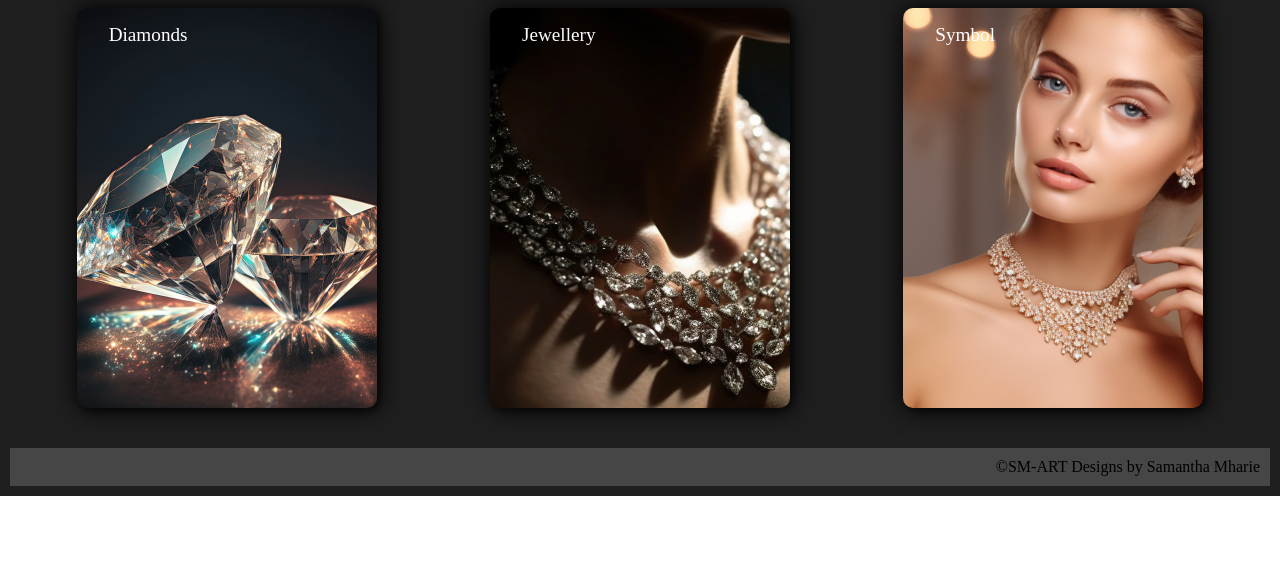
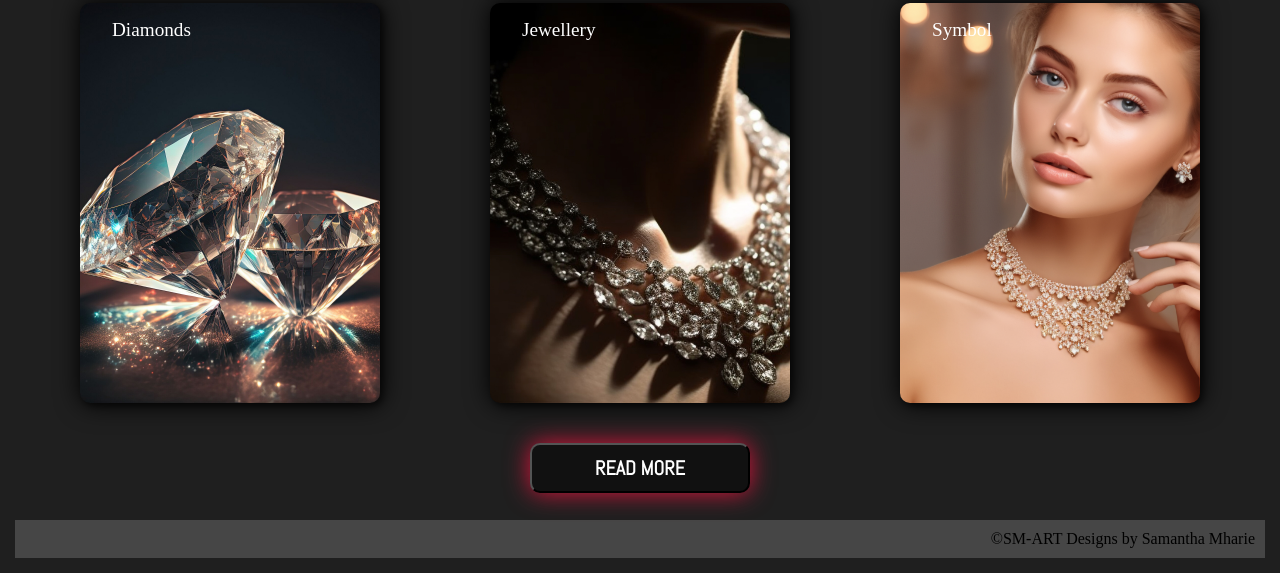
Before and after one commit to Sammikins31/Responsive-Crystal-FINAL, a plain HTML site: page index.html in a window 1280 px wide. Shown: the part 1511-2084 px from the top of the page. Before the commit the page ends 2007 px from the top, so only its background shows below. Drawn offline with Linux system fonts and the light colour scheme.

Commit message:
updated 29/10

```diff
--- a/css/style.css
+++ b/css/style.css
@@ -9,7 +9,10 @@
 .html,
 .body {
     width: 100%;
-    height: 100%;
+    height: 100vh;
+    display: flex;
+    justify-content: center;
+    align-items: center;
 }
 
 .img {
@@ -73,14 +76,28 @@
     }
 }
 
-
 .body {
     /* Padding is set to em so it stays proportionate to the scailing of the font-size */
     padding: 1em;
     /* Font-size is set to rem to make it responsive */
     font-size: 1rem;
 }
+/* Home icon */
+#home-icon{
+    display: flex;
 
+}
+#logo {
+    width: 40px;
+    height: 40px;
+    position: absolute;
+    display: inline-block;
+    left: 20px;
+    filter: drop-shadow(10px 10px 30px rgb(252, 137, 5));
+    align-items: center;
+}
+
+/* The main container */
 .container {
     background-color: rgb(31, 31, 31);
     max-width: auto;
@@ -1296,3 +1313,98 @@
     min-width: 300px;
     max-width: 380px;
 }
+/* READ MORE BUTTON */
+
+.glow-hover h2{
+    font-family: 'Abel', sans-serif;
+    text-transform: uppercase;
+}
+
+.glow-hover {
+    width: 220px;
+    height: 50px;
+    outline: none;
+    /* The colour of the text 'Read More' */
+    color: #fff;
+    background: #111;
+    cursor: pointer;
+    position: relative;
+    /* z-index controls the stacking order of overlapping elements on page, so to ensure that there are no overlapping elements is to set to 0 */
+    z-index: 0;
+    /* Rounded edges */
+    border-radius: 10px;
+    /* Set to em to adjust without breaking the design layout */
+    margin-bottom: 2em;
+    /* Adding a drop shadow to make it look more within the theme by creating a flow shadow effect */
+    filter: drop-shadow(0 0 0.75rem crimson);
+}
+/* Before the glow hover effect */
+.glow-hover:before {
+    /* A content property is used as a pseudo-selector, for before and after pseudo elements to insert generated content */
+    /* In this case I do not need any content so this is an "invisble element" to this style which I can still style it with an empty string */
+    /* Using the content property with an empty value or no value is a common practice for inserting decorative or spacing elements using pseudo-elements without adding visible content. */
+    /* without this empty value content, the glow hover action will not work */
+    content: '';
+    /* Creating a rainbow effect */
+    background: linear-gradient(45deg, #ff0000, #ff7300, #fffb00, #48ff00, #00ffd5, #002bff, #7a00ff, #ff00c8, #ff0000);
+    /* Absolutely positioned */
+    position: absolute;
+    top: -2px;
+    left:-2px;
+    background-size: 400%;
+    /* z-index property is used to control the stacking order of the positioned elements */
+    /* Making it stacked underneath the main glow-hover button which has a higher positive value of 0 so therefore this z-index is value of -1*/
+    z-index: -1;
+    /* Blur effect */
+    filter: blur(5px);
+    /* Set calculations to specify values of width and height of button element with the result of more than one numeric values */
+    /* the glow-hover:before will always have a width and height that is 4px more than 100% of its parent width and height */
+    width: calc(100% + 4px);
+    height: calc(100% + 4px);
+    /* Making the animation glow effect perform a linear style with a repeat of infinity */
+    animation: glowing 20s linear infinite;
+    /* Setting the opacity to 0 so the animation linear glow is hidden before any action of hover/click */
+    opacity: 0;
+    /* Transition rules */
+    transition: opacity 0.3s ease-in-out;
+    /* Rounded edges */
+    border-radius: 10px;
+}
+/* Activating the glow-hover effect */
+.glow-hover:active {
+    /* Text 'Read More' colour */
+    color: #ffffff
+}
+/* Using a Pseudo-class selector to select elements that are in a specific state -> hover */
+/* Pseudo class(:active -> selects the active link) and follow by an :after selector	*/
+.glow-hover:active:after {
+    /* When actively clicked and after click action, the background colour becomes transparent */
+    background-color: transparent;
+}
+/* Pseudo classes ( :hover -> Selects links on mouse over) and follow by a :before selector*/
+.glow-hover:hover:before {
+    /* Making the glow hover effect visible since the glow-hover:before is hidden */
+    opacity: 1;
+}
+
+.glow-hover:after {
+/* Making it stacked underneath the main glow-hover button which has a higher positive value of 0 so therefore this z-index is value of -1*/
+/* Both z-index is set to -1 on both .glow-hover:before and .glow-hover:after */
+    z-index: -1;
+    /* Using the content property with an empty value or no value is a common practice for inserting decorative or spacing elements using pseudo-elements without adding visible content */
+    content: '';
+    position: absolute;
+    width: 100%;
+    height: 100%;
+    left: 0;
+    top: 0;
+    /* Rounded edges */
+    border-radius: 10px;
+}
+
+
+@keyframes glowing {
+    0% { background-position: 0 0; }
+    50% { background-position: 400% 0; }
+    100% { background-position: 0 0; }
+}
--- a/index.html
+++ b/index.html
@@ -7,6 +7,8 @@
     <title>Responsive Crystal</title>
     <!-- STYLESHEET -->
     <link rel="stylesheet" href="css/style.css">
+    <!-- FAVICON -->
+    <link rel="icon" type="image/x-icon" href="images/favicon.ico">
     <!-- Custom Fonts -->
     <link rel="preconnect" href="https://fonts.googleapis.com">
     <link rel="preconnect" href="https://fonts.gstatic.com" crossorigin>
@@ -21,6 +23,11 @@
         <div class="header-container">
             <h1 class="neon-text">Crystal Facts</h1>
             <h3 class="neon-text2">A shine to this world</h3>
+            <div id="home-icon">
+                <div class="logo-container">
+                    <img id="logo" src="images/favicon.ico">
+                </div>
+
         </div>
         <!-- Intro-container-> the container for the sub text intro of page -->
         <div class="intro-container">
@@ -379,6 +386,15 @@
             </div>
             <!-- End of row -->
         </div>
+        <!-- Button -->
+<div>
+    <div class="button-container">
+        <button class="glow-hover" type="button"> <h2>Read More</h2></button>
+        <a href="#"> </a>
+    </div>
+</div>
+
+
         <!-- Footer  -->
         <div id="footer">
             <p>©SM-ART Designs by Samantha Mharie</p>
```
Also changed, not shown: images/facebook-icoon.png (added), images/favicon.ico (added), images/github-icon.png (added), images/instagram-icon.png (added), images/mail-icon.png (added), images/twitter-icon.png (added).
